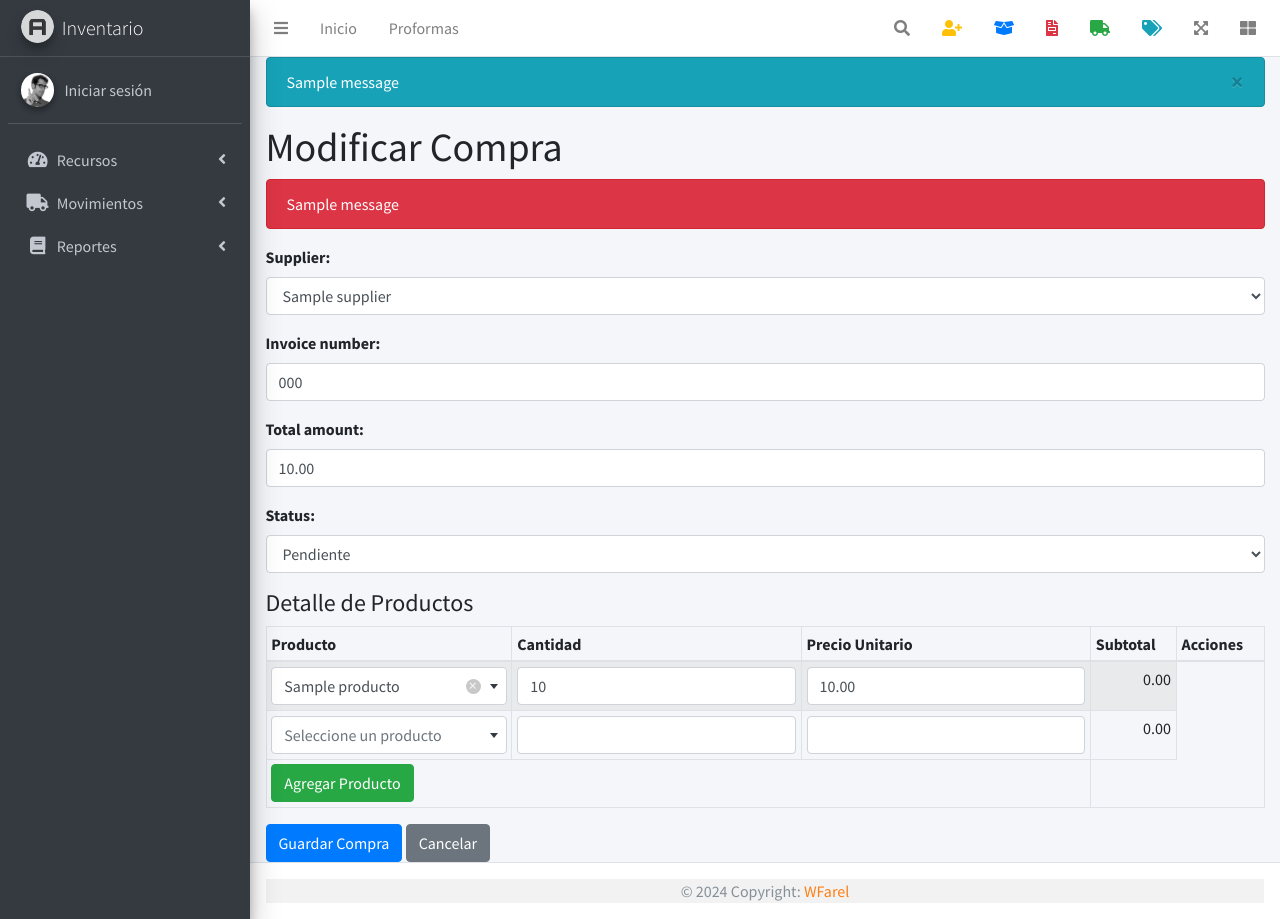
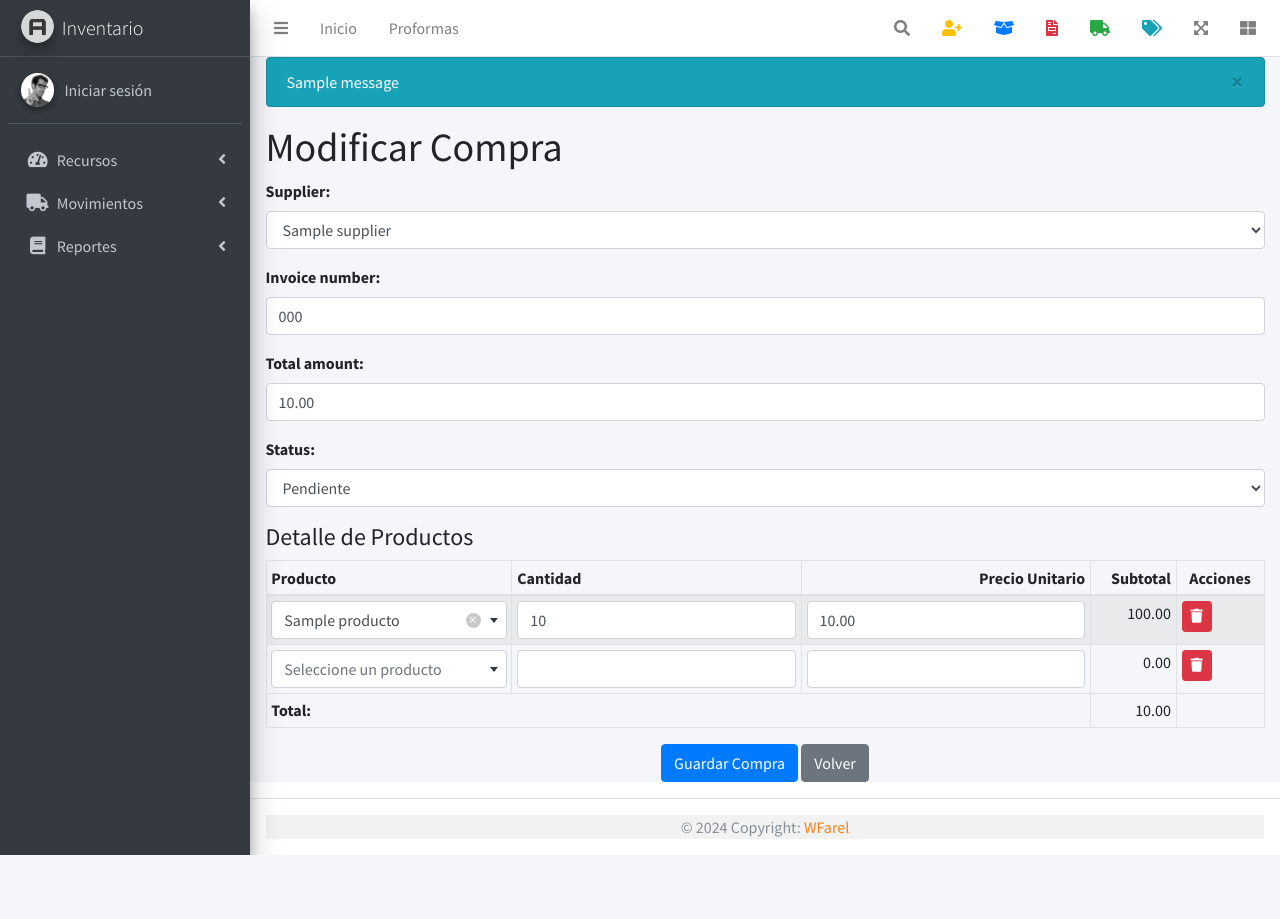
Before and after one commit to wfarelt/proformasApp, a Django app: page /inv/compras/1/editar/ in a window 1280 px wide. After the commit the page ends 855 px from the top, so only its background shows below. Run offline with Django 5.2, Linux system fonts and the light colour scheme; tables that the repository leaves empty hold one stand-in row (values such as "Sample post"); one stand-in notice (Sample message) is shown; some libraries are stand-ins or nearby versions.

Commit message:
update purchase

```diff
--- a/inv/templates/inv/purchase/create_purchase.html
+++ b/inv/templates/inv/purchase/create_purchase.html
@@ -19,16 +19,6 @@
     <form method="post" action="{% url 'create_purchase' %}">
 {% endif %}
 
-    {% if messages %}
-        <div id="mensaje">
-            {% for message in messages %}
-                <div class="alert alert-danger alert-sm" role="alert">
-                    {{ message }}
-                </div>
-            {% endfor %}
-        </div>
-    {% endif %}
-
     {% csrf_token %}
     {{ form.as_p }}
 
@@ -39,9 +29,9 @@
             <tr>
                 <th>Producto</th>
                 <th>Cantidad</th>
-                <th>Precio Unitario</th>
-                <th>Subtotal</th>
-                <th>Acciones</th>
+                <th class="text-right">Precio Unitario</th>
+                <th class="text-right">Subtotal</th>
+                <th class="text-center">Acciones</th>
             </tr>
         </thead>
         <tbody>
@@ -51,7 +41,21 @@
                 <td>{{ form.product }}</td>
                 <td>{{ form.quantity }}</td>
                 <td>{{ form.unit_price }}</td>
-                <td class="subtotal text-right">0.00</td>
+                {% if form.instance.pk %}
+                    <td class="subtotal text-right">{{ form.instance.subtotal|floatformat:2 }}</td>
+                    <td>
+                        <button type="button" class="btn btn-danger btn-sm remove-product" data-id="{{ form.instance.pk }}">
+                            <i class="fas fa-trash"></i>
+                        </button>
+                    </td>
+                {% else %}
+                    <td class="subtotal text-right">0.00</td>
+                    <td>
+                        <button type="button" class="btn btn-danger btn-sm remove-product">
+                            <i class="fas fa-trash"></i>
+                        </button>
+                    </td>
+                {% endif %}
             </tr>
             {% empty %}
             <tr><td colspan="4">No hay productos en el detalle.</td></tr>
@@ -59,20 +63,25 @@
         </tbody>
         <tfoot>
             <tr>
-                <td colspan="3"><button type="button" class="btn btn-success" id="add-product">Agregar Producto</button></td>
+                <td colspan="3">
+                    <strong>Total:</strong>
+                </td>
+                <td class="text-right total">{{ purchase.total_amount|floatformat:2 }}</td>
             </tr>
         </tfoot>
     </table>
 
-    <button type="submit" class="btn btn-primary">Guardar Compra</button>
-    <a href="{% url 'purchase_list' %}" class="btn btn-secondary">Cancelar</a>
+    <div class="text-center mb-3">
+        <button type="submit" class="btn btn-primary">Guardar Compra</button>
+        <a href="{% url 'purchase_list' %}" class="btn btn-secondary">Volver</a>
+    </div>
 </form>
 
 {% endblock %}
 
 {% block scripts %}
 <script src="{% static 'plugins/select2/js/select2.min.js' %}"></script>
-<script src="{% static 'inv/js/purchase.js' %}"></script>
+
 <script>
     $(document).ready(function() {
         $('.select2').select2({
--- a/inv/views.py
+++ b/inv/views.py
@@ -193,7 +193,7 @@ def create_purchase(request):
                 formset.instance = purchase
                 formset.save()
                 messages.success(request, "Compra registrada correctamente.")
-                return redirect('purchase_list')  # Cambia por tu URL real
+                return redirect('update_purchase', pk=purchase.pk)
     else:
         form = PurchaseForm()
         formset = PurchaseDetailFormSet()
@@ -201,7 +201,6 @@ def create_purchase(request):
     return render(request, 'inv/purchase/create_purchase.html', {
         'form': form,
         'formset': formset,
-        'purchase': purchase,
     })
 
 def update_purchase(request, pk):
@@ -217,19 +216,20 @@ def update_purchase(request, pk):
                 purchase.date = now()
 
                 # Calcular total antes de guardar detalles
-                details = formset.save(commit=False)
                 total = 0
-                for detail in details:
-                    detail.purchase = purchase
-                    detail.save()
-                    total += detail.subtotal()
+                for form in formset.forms:
+                    if form.cleaned_data and not form.cleaned_data.get('DELETE', False):
+                        detail = form.save(commit=False)
+                        detail.purchase = purchase
+                        detail.save()
+                        total += detail.quantity * detail.unit_price  # Calcular subtotal
 
                 purchase.total_amount = total
                 purchase.save()
 
-                formset.save_m2m()  # Solo si tienes campos many-to-many
+                #formset.save_m2m()  # Solo si tienes campos many-to-many
                 messages.success(request, "Compra actualizada correctamente.")
-                return redirect('purchase_list')
+                return redirect('update_purchase', pk=purchase.pk)
         else:
             messages.error(request, "Error al actualizar la compra. Por favor, revise los datos.")
     else:
--- a/templates/core/index.html
+++ b/templates/core/index.html
@@ -1,14 +1,9 @@
-{% load static %}
-
 <!DOCTYPE html>
-<!--
-This is a starter template page. Use this page to start your new project from
-scratch. This page gets rid of all links and provides the needed markup only.
--->
 <html lang="en">
 <head>
   <meta charset="utf-8">
   <meta name="viewport" content="width=device-width, initial-scale=1">
+  {% load static %}
   <title>Sistema de Inventario</title>
 
   <!-- Google Font: Source Sans Pro -->
```
